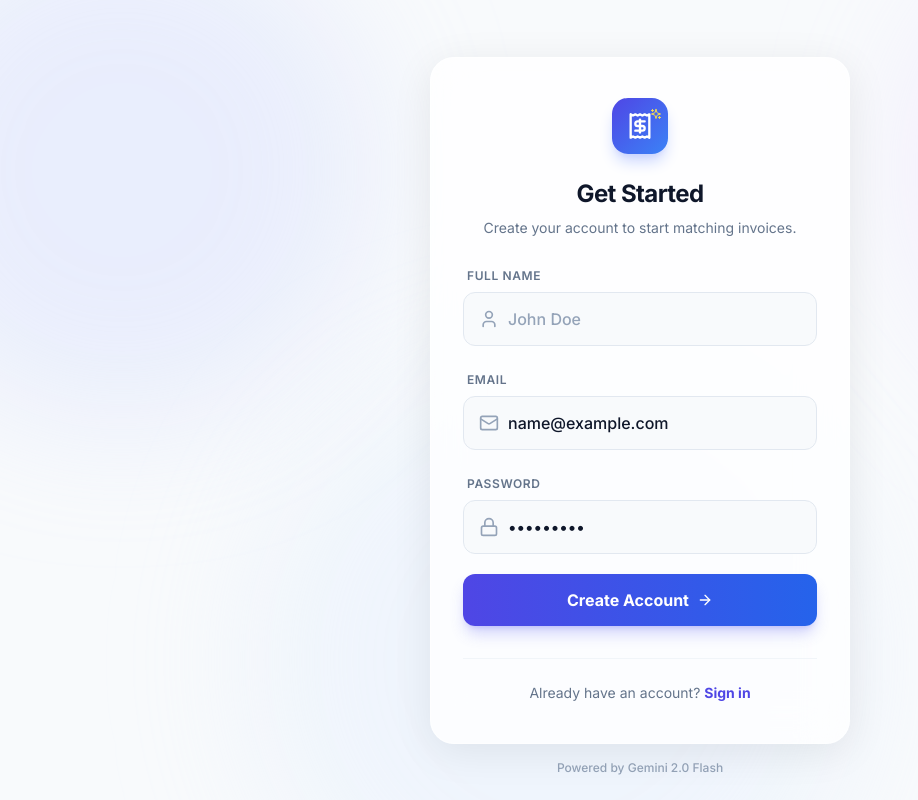
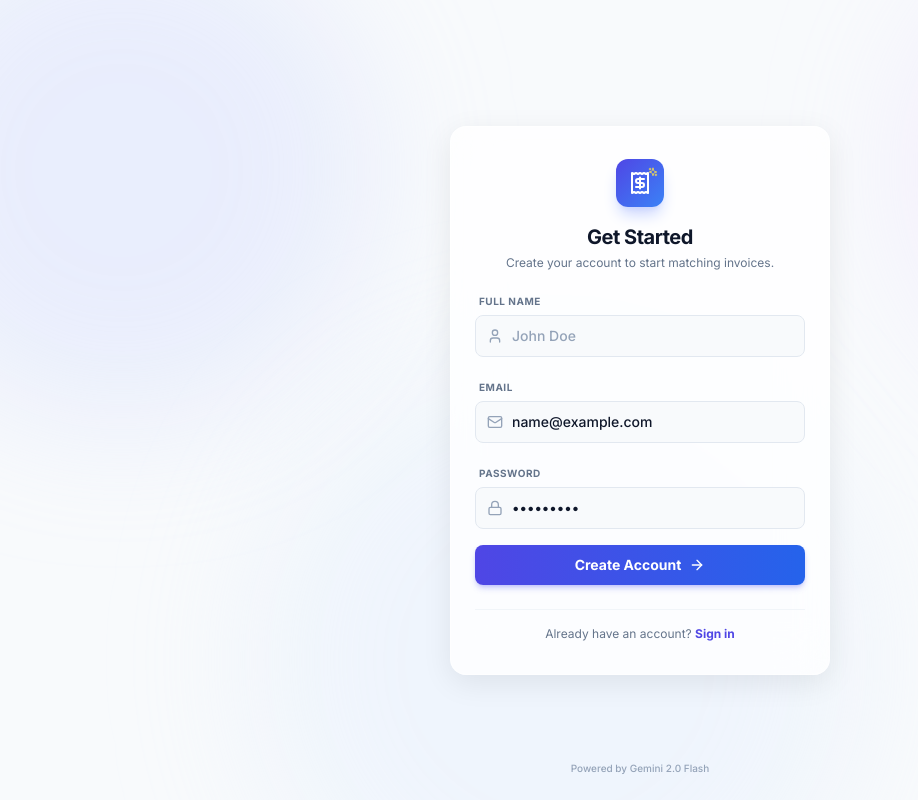
Before and after one commit to Vikas1992-1/Invoice-Matcher-, a React (Vite) app: page / in a window 1280 px wide. Both pictures are taken after typing "name@example.com", "Sample123" into the empty fields and a click on the button "Create an account". Shown: the whole page, without its empty margins (0-918 px from the left). Built offline with nearby package versions, Linux system fonts and the light colour scheme.

Commit message:
refactor(login): Adjust UI for login card and icon size
Reduced the max-width and rounded corners of the login card. Updated the size and positioning of the receipt and sparkles icons within the login header to be more compact and visually balanced.

```diff
--- a/components/Login.tsx
+++ b/components/Login.tsx
@@ -58,20 +58,20 @@ const Login: React.FC = () => {
         <div className="absolute bottom-[-20%] left-[20%] w-[600px] h-[600px] bg-blue-100 rounded-full mix-blend-multiply filter blur-3xl opacity-30 animate-blob animation-delay-4000"></div>
       </div>
 
-      <div className="bg-white/80 backdrop-blur-xl w-full max-w-[420px] rounded-3xl shadow-[0_8px_40px_rgb(0,0,0,0.08)] border border-white/50 z-10 relative overflow-hidden">
+      <div className="bg-white/80 backdrop-blur-xl w-full max-w-[380px] rounded-2xl shadow-[0_8px_30px_rgb(0,0,0,0.08)] border border-white/50 z-10 relative overflow-hidden">
 
         {/* Header Section */}
-        <div className="pt-10 pb-6 px-8 text-center">
-          <div className="inline-flex items-center justify-center w-14 h-14 rounded-2xl bg-gradient-to-br from-indigo-600 to-blue-500 shadow-lg shadow-indigo-200 mb-6">
+        <div className="pt-8 pb-4 px-6 text-center">
+          <div className="inline-flex items-center justify-center w-12 h-12 rounded-xl bg-gradient-to-br from-indigo-600 to-blue-500 shadow-lg shadow-indigo-200 mb-4">
             <div className="relative">
-                <Receipt className="w-7 h-7 text-white" />
-                <Sparkles className="w-3 h-3 text-yellow-300 absolute -top-1 -right-2" />
+                <Receipt className="w-6 h-6 text-white" />
+                <Sparkles className="w-2.5 h-2.5 text-yellow-300 absolute -top-1 -right-1.5" />
             </div>
           </div>
-          <h1 className="text-2xl font-bold text-slate-900 mb-2 tracking-tight">
+          <h1 className="text-xl font-bold text-slate-900 mb-1 tracking-tight">
             {isLogin ? 'Welcome Back' : 'Get Started'}
           </h1>
-          <p className="text-slate-500 text-sm">
+          <p className="text-slate-500 text-xs">
             {isLogin
               ? 'Enter your credentials to access the workspace.'
               : 'Create your account to start matching invoices.'}
@@ -79,36 +79,36 @@ const Login: React.FC = () => {
         </div>
 
         {/* Form Section */}
-        <div className="px-8 pb-10">
+        <div className="px-6 pb-8">
 
           {/* Alerts */}
           {error && (
-            <div className="mb-6 p-4 rounded-xl bg-red-50 border border-red-100 flex items-start gap-3 animate-in fade-in slide-in-from-top-2">
-              <AlertTriangle className="w-5 h-5 text-red-500 shrink-0 mt-0.5" />
-              <p className="text-sm text-red-600 font-medium">{error}</p>
+            <div className="mb-4 p-3 rounded-lg bg-red-50 border border-red-100 flex items-start gap-2 animate-in fade-in slide-in-from-top-2">
+              <AlertTriangle className="w-4 h-4 text-red-500 shrink-0 mt-0.5" />
+              <p className="text-xs text-red-600 font-medium">{error}</p>
             </div>
           )}
 
           {message && (
-             <div className="mb-6 p-4 rounded-xl bg-green-50 border border-green-100 flex items-start gap-3 animate-in fade-in slide-in-from-top-2">
-               <CheckCircle2 className="w-5 h-5 text-green-500 shrink-0 mt-0.5" />
-               <p className="text-sm text-green-600 font-medium">{message}</p>
+             <div className="mb-4 p-3 rounded-lg bg-green-50 border border-green-100 flex items-start gap-2 animate-in fade-in slide-in-from-top-2">
+               <CheckCircle2 className="w-4 h-4 text-green-500 shrink-0 mt-0.5" />
+               <p className="text-xs text-green-600 font-medium">{message}</p>
              </div>
           )}
 
-          <form onSubmit={handleSubmit} className="space-y-5">
+          <form onSubmit={handleSubmit} className="space-y-4">
 
             {!isLogin && (
-              <div className="space-y-1.5 animate-in fade-in slide-in-from-top-2 duration-300">
-                <label className="text-xs font-semibold text-slate-500 ml-1 uppercase tracking-wider">Full Name</label>
+              <div className="space-y-1 animate-in fade-in slide-in-from-top-2 duration-300">
+                <label className="text-[10px] font-bold text-slate-500 ml-1 uppercase tracking-wider">Full Name</label>
                 <div className="relative group">
-                  <div className="absolute inset-y-0 left-0 pl-4 flex items-center pointer-events-none">
-                    <User className="h-5 w-5 text-slate-400 group-focus-within:text-indigo-500 transition-colors" />
+                  <div className="absolute inset-y-0 left-0 pl-3 flex items-center pointer-events-none">
+                    <User className="h-4 w-4 text-slate-400 group-focus-within:text-indigo-500 transition-colors" />
                   </div>
                   <input
                     type="text"
                     required
-                    className="block w-full pl-11 pr-4 py-3.5 bg-slate-50 border border-slate-200 rounded-xl text-slate-900 placeholder-slate-400 focus:outline-none focus:ring-2 focus:ring-indigo-500/20 focus:border-indigo-500 transition-all font-medium"
+                    className="block w-full pl-9 pr-3 py-2.5 bg-slate-50 border border-slate-200 rounded-lg text-sm text-slate-900 placeholder-slate-400 focus:outline-none focus:ring-2 focus:ring-indigo-500/20 focus:border-indigo-500 transition-all font-medium"
                     placeholder="John Doe"
                     value={name}
                     onChange={(e) => setName(e.target.value)}
@@ -117,16 +117,16 @@ const Login: React.FC = () => {
               </div>
             )}
 
-            <div className="space-y-1.5">
-              <label className="text-xs font-semibold text-slate-500 ml-1 uppercase tracking-wider">Email</label>
+            <div className="space-y-1">
+              <label className="text-[10px] font-bold text-slate-500 ml-1 uppercase tracking-wider">Email</label>
               <div className="relative group">
-                <div className="absolute inset-y-0 left-0 pl-4 flex items-center pointer-events-none">
-                  <Mail className="h-5 w-5 text-slate-400 group-focus-within:text-indigo-500 transition-colors" />
+                <div className="absolute inset-y-0 left-0 pl-3 flex items-center pointer-events-none">
+                  <Mail className="h-4 w-4 text-slate-400 group-focus-within:text-indigo-500 transition-colors" />
                 </div>
                 <input
                   type="email"
                   required
-                  className="block w-full pl-11 pr-4 py-3.5 bg-slate-50 border border-slate-200 rounded-xl text-slate-900 placeholder-slate-400 focus:outline-none focus:ring-2 focus:ring-indigo-500/20 focus:border-indigo-500 transition-all font-medium"
+                  className="block w-full pl-9 pr-3 py-2.5 bg-slate-50 border border-slate-200 rounded-lg text-sm text-slate-900 placeholder-slate-400 focus:outline-none focus:ring-2 focus:ring-indigo-500/20 focus:border-indigo-500 transition-all font-medium"
                   placeholder="name@company.com"
                   value={email}
                   onChange={(e) => setEmail(e.target.value)}
@@ -134,17 +134,17 @@ const Login: React.FC = () => {
               </div>
             </div>
 
-            <div className="space-y-1.5">
-              <label className="text-xs font-semibold text-slate-500 ml-1 uppercase tracking-wider">Password</label>
+            <div className="space-y-1">
+              <label className="text-[10px] font-bold text-slate-500 ml-1 uppercase tracking-wider">Password</label>
               <div className="relative group">
-                <div className="absolute inset-y-0 left-0 pl-4 flex items-center pointer-events-none">
-                  <Lock className="h-5 w-5 text-slate-400 group-focus-within:text-indigo-500 transition-colors" />
+                <div className="absolute inset-y-0 left-0 pl-3 flex items-center pointer-events-none">
+                  <Lock className="h-4 w-4 text-slate-400 group-focus-within:text-indigo-500 transition-colors" />
                 </div>
                 <input
                   type="password"
                   required
                   minLength={6}
-                  className="block w-full pl-11 pr-4 py-3.5 bg-slate-50 border border-slate-200 rounded-xl text-slate-900 placeholder-slate-400 focus:outline-none focus:ring-2 focus:ring-indigo-500/20 focus:border-indigo-500 transition-all font-medium"
+                  className="block w-full pl-9 pr-3 py-2.5 bg-slate-50 border border-slate-200 rounded-lg text-sm text-slate-900 placeholder-slate-400 focus:outline-none focus:ring-2 focus:ring-indigo-500/20 focus:border-indigo-500 transition-all font-medium"
                   placeholder="••••••••"
                   value={password}
                   onChange={(e) => setPassword(e.target.value)}
@@ -155,10 +155,10 @@ const Login: React.FC = () => {
             <button
               type="submit"
               disabled={loading}
-              className="w-full relative overflow-hidden bg-gradient-to-r from-indigo-600 to-blue-600 hover:from-indigo-500 hover:to-blue-500 text-white font-bold py-3.5 rounded-xl shadow-lg shadow-indigo-500/30 hover:shadow-indigo-500/40 transform transition-all active:scale-[0.98] flex items-center justify-center gap-2"
+              className="w-full relative overflow-hidden bg-gradient-to-r from-indigo-600 to-blue-600 hover:from-indigo-500 hover:to-blue-500 text-white font-bold py-2.5 rounded-lg shadow-md shadow-indigo-500/30 hover:shadow-indigo-500/40 transform transition-all active:scale-[0.98] flex items-center justify-center gap-2 text-sm"
             >
               {loading ? (
-                <Loader2 className="w-5 h-5 animate-spin" />
+                <Loader2 className="w-4 h-4 animate-spin" />
               ) : (
                 <>
                   <span>{isLogin ? 'Sign In' : 'Create Account'}</span>
@@ -168,8 +168,8 @@ const Login: React.FC = () => {
             </button>
           </form>
 
-          <div className="mt-8 pt-6 border-t border-slate-100 text-center">
-            <p className="text-slate-500 text-sm">
+          <div className="mt-6 pt-4 border-t border-slate-100 text-center">
+            <p className="text-slate-500 text-xs">
               {isLogin ? "New to InvoiceMatcher? " : "Already have an account? "}
               <button
                 onClick={() => {
@@ -187,7 +187,7 @@ const Login: React.FC = () => {
       </div>
 
       <div className="absolute bottom-6 text-center w-full z-0">
-         <p className="text-xs text-slate-400 font-medium">Powered by Gemini 2.0 Flash</p>
+         <p className="text-[10px] text-slate-400 font-medium">Powered by Gemini 2.0 Flash</p>
       </div>
     </div>
   );
```
